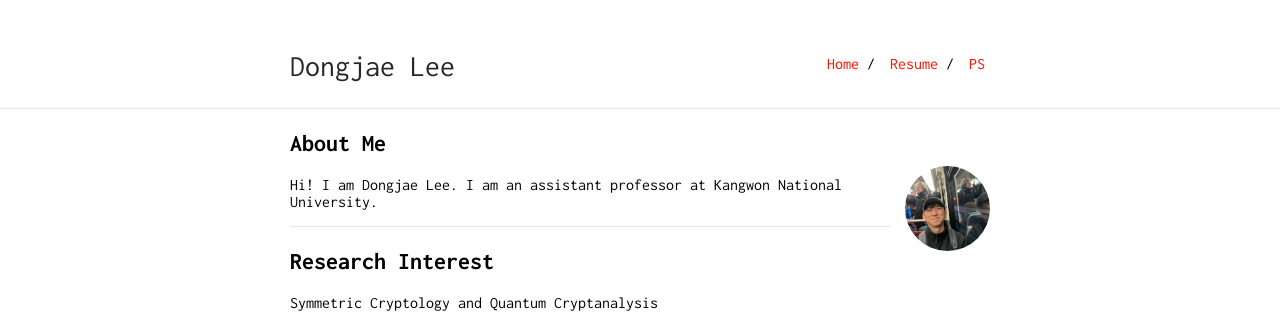
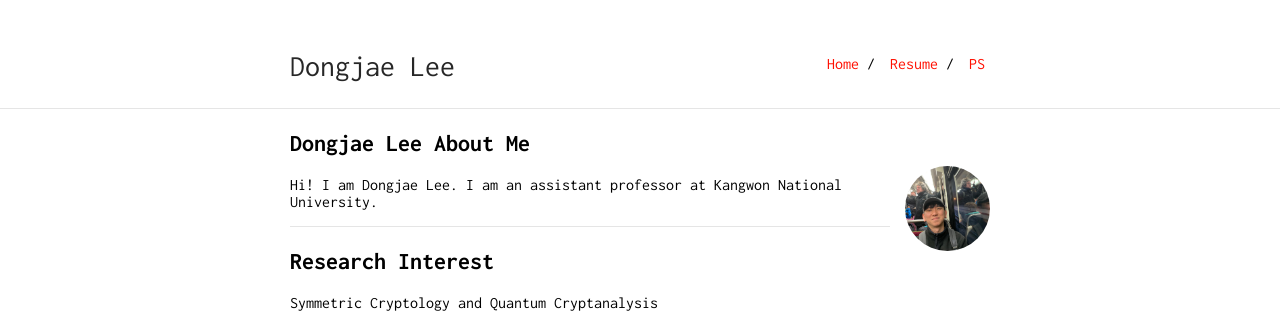
Before and after one commit to DongjaeLee-Dd2dD2/DongjaeLee-Dd2dD2.github.io, a Jekyll site: the page built from index.md, in a window 1280 px wide. Shown: the top 324 px of the page. Built offline with Jekyll 4.4.1, drawn with Linux system fonts in a browser that asks for light colours; our own code applies the rules of GitHub Pages for plain Markdown files.

Commit message:
Update index.md

```diff
--- a/index.md
+++ b/index.md
@@ -2,7 +2,7 @@
 layout: default
 ---
 
-## About Me
+## Dongjae Lee About Me
 
 <img class="profile-picture" src="face.jpg">
 
```
